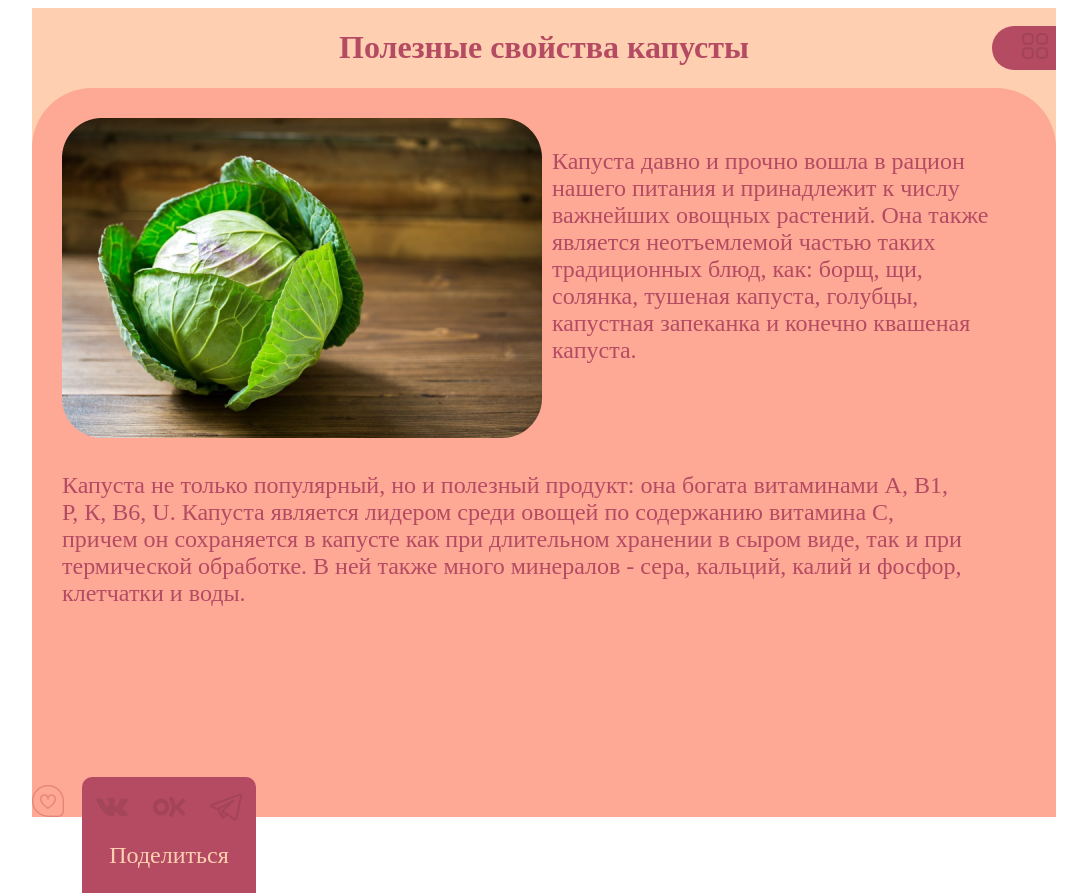
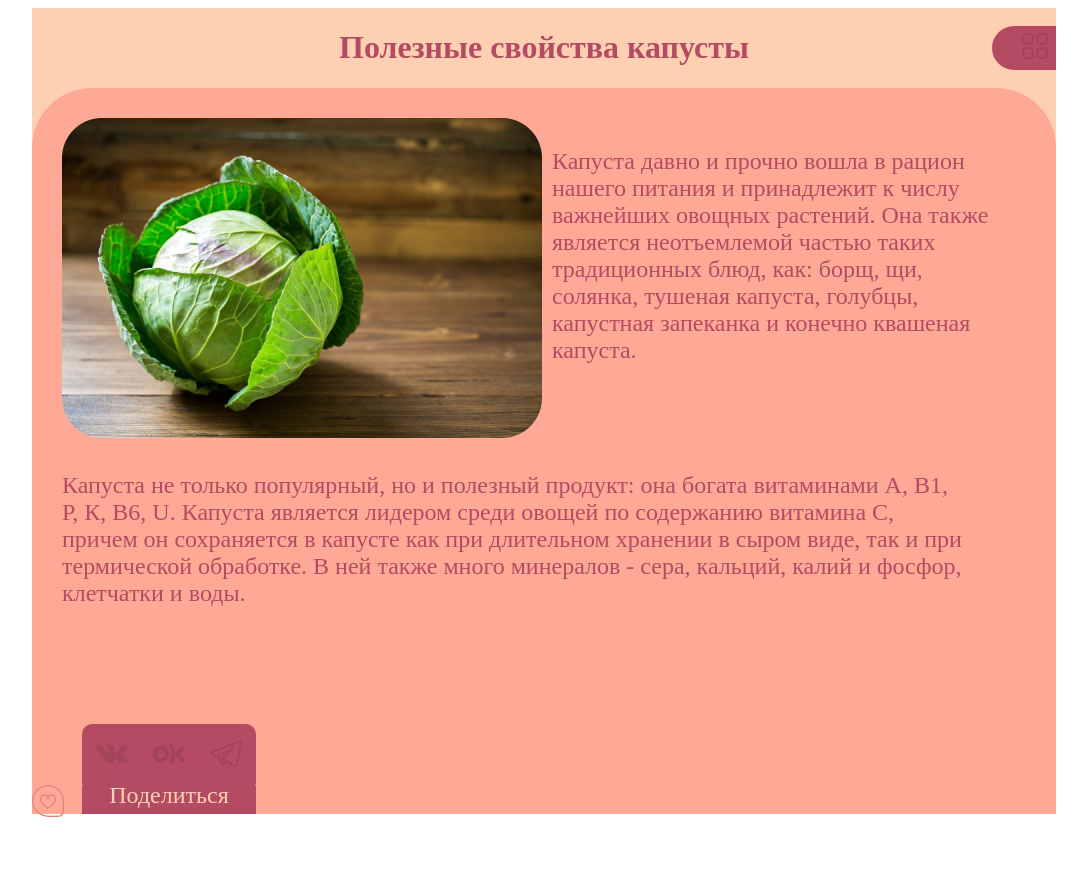
Before and after one commit to oleskarr/vue-js, a Vue app in the folder vue-project/: page / in a window 1280 px wide. Both pictures are taken after a click on the element "Поделиться". Shown: the whole page, without its empty margins (96-1183 px from the left). After the commit the page ends 822 px from the top, so only its background shows below. Built offline with nearby package versions, Linux system fonts and the light colour scheme.

Commit message:
ended ver vol1

```diff
--- a/vue-project/src/components/Footer.vue
+++ b/vue-project/src/components/Footer.vue
@@ -1,7 +1,7 @@
 <template>
-  <footer :style="{ height: footerHeight }" @click="toggleHeight">
+  <footer  @click="toggleHeight">
 
-    <div class="share">
+    <div class="share" :style="{ display: isitBlock }" >
       <img src="../assets/img/vkontacte.png" />
       <img src="../assets/img/odnoklassniki 1.png" />
       <img src="../assets/img/telegram.png" />
@@ -15,6 +15,7 @@ footer p {
   font-size: 24px;
   color: #fecfb0;
   margin-top: 5px;
+  margin-bottom: 5px;
   border-top-left-radius: 10px;
   border-top-right-radius: 10px;
 
@@ -26,23 +27,27 @@ footer img {
 }
 
 footer {
-  position: absolute;
+  position: relative;
   margin-top: -40px;
   background-color: #b54b62;
-  width: max-content;
+  width: 174px;
   border-top-left-radius: 10px;
   border-top-right-radius: 10px;
   display: flex;
   flex-direction: column;
   align-items: center;
-  overflow-y: hidden;
+
   margin-left: 50px;
-  height: 40px;
-  transition: height 0.3s ease;
+
 
 }
 .share {
-  display: flex;
+  background-color: #b54b62;
+  border-top-left-radius: 10px;
+  border-top-right-radius: 10px;
+  bottom: 30px;
+  position: absolute;
+  display: none;
   gap: 25px;
   padding: 14px;
 }
@@ -51,9 +56,9 @@ footer {
 <script setup>
 import { ref } from 'vue';
 
-const footerHeight = ref('40px'); // Начальная высота
+const isitBlock = ref('none'); // Начальная высота
 
 const toggleHeight = () => {
-  footerHeight.value = footerHeight.value === '40px' ? 'max-content' : '40px';
+  isitBlock.value = isitBlock.value === 'none' ? 'flex' : 'none';
 };
 </script>
--- a/vue-project/src/components/Header.vue
+++ b/vue-project/src/components/Header.vue
@@ -69,23 +69,23 @@ import { ref } from 'vue';
 
 export default {
   setup() {
-    const isMenuVisible = ref(false); // Состояние видимости меню
-    const menu = ref(null); // Ссылка на элемент DOM меню
-    const text = ref(null); // Ссылка на элемент DOM текста
+    const isMenuVisible = ref(false)
+    const menu = ref(null)
+    const text = ref(null)
 
     const toggleMenu = () => {
       if (isMenuVisible.value) {
-        // Если меню видно, скрываем его
-        menu.value.style.right = '-300px'; // Скрываем меню
-        menu.value.style.transform = 'translateX(0)'; // Возвращаем исходное положение
-        text.value.style.opacity = '1'; // Показываем текст
+
+        menu.value.style.right = '-300px'
+        menu.value.style.transform = 'translateX(0)'
+        text.value.style.opacity = '1'
       } else {
-        // Если меню скрыто, показываем его
-        menu.value.style.right = '50%'; // Перемещаем меню в центр
-        menu.value.style.transform = 'translateX(50%)'; // Центрируем по оси X
-        text.value.style.opacity = '0'; // Скрываем текст
+
+        menu.value.style.right = '50%'
+        menu.value.style.transform = 'translateX(50%)'
+        text.value.style.opacity = '0'
       }
-      isMenuVisible.value = !isMenuVisible.value; // Переключаем состояние меню
+      isMenuVisible.value = !isMenuVisible.value
     };
 
     return {
--- a/vue-project/src/components/Main.vue
+++ b/vue-project/src/components/Main.vue
@@ -28,7 +28,7 @@
         src="../assets/img/liked.png"
         class="th"
         @click="toBlock"
-        :class="{ show: isClicked }"
+        :class="{ display:isClicked }"
       />
     </div>
   </main>
@@ -64,13 +64,8 @@ main{
 }
 
 .likes .th {
-  display: none; /* Изначально скрываем третий элемент */
+  display: none;
 }
-
-.likes .th.show {
-  display: block; /* Показать элемент, когда класс "show" добавлен */
-}
-
 .likes:hover .f {
   display: none;
 }
@@ -82,12 +77,12 @@ main{
 
 
 <script setup>
-import { ref } from 'vue';
+import { ref } from 'vue'
 
-const isClicked = ref(false);
+const isClicked = ref('none');
 
-// Функция для переключения стиля
+
 const toBlock = () => {
-  isClicked.value = !isClicked.value; // Переключаем состояние
+  isClicked.value = isClicked.value === 'none' ? 'block' : 'none';
 };
 </script>
```
